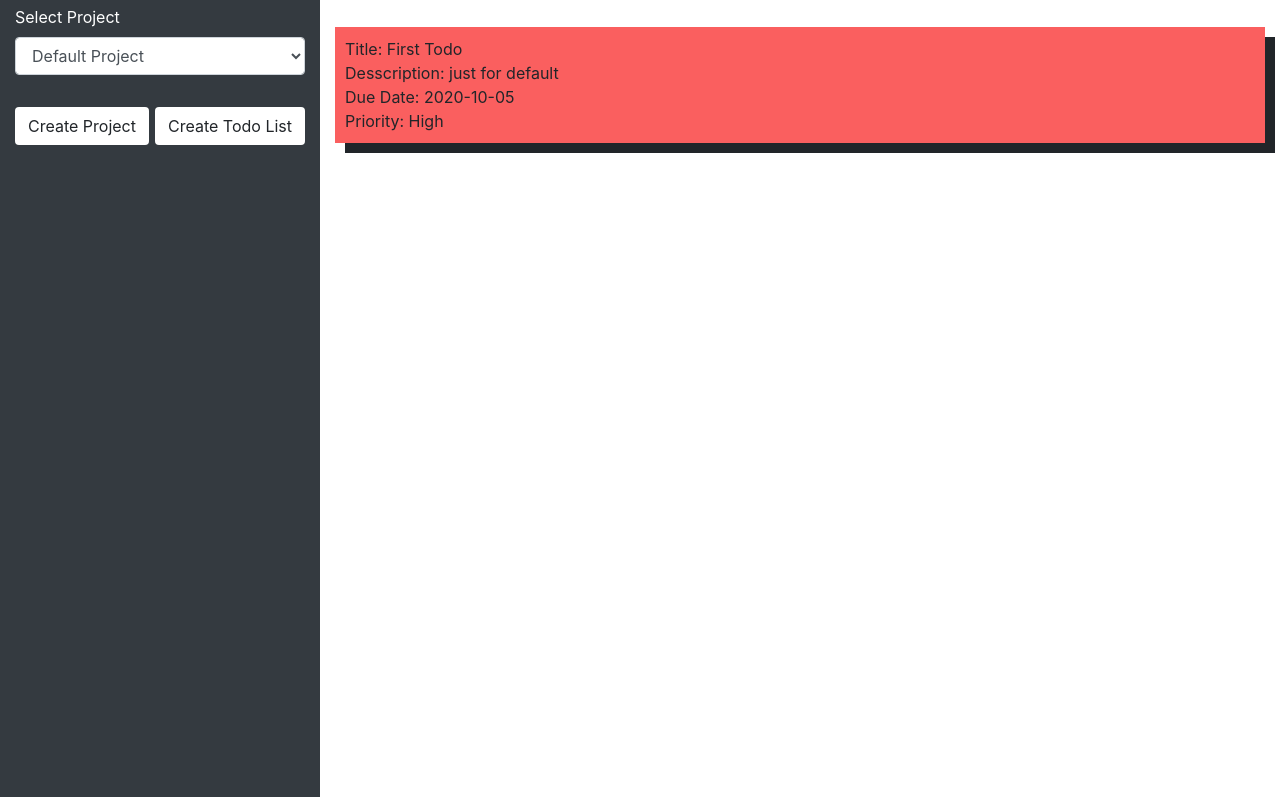
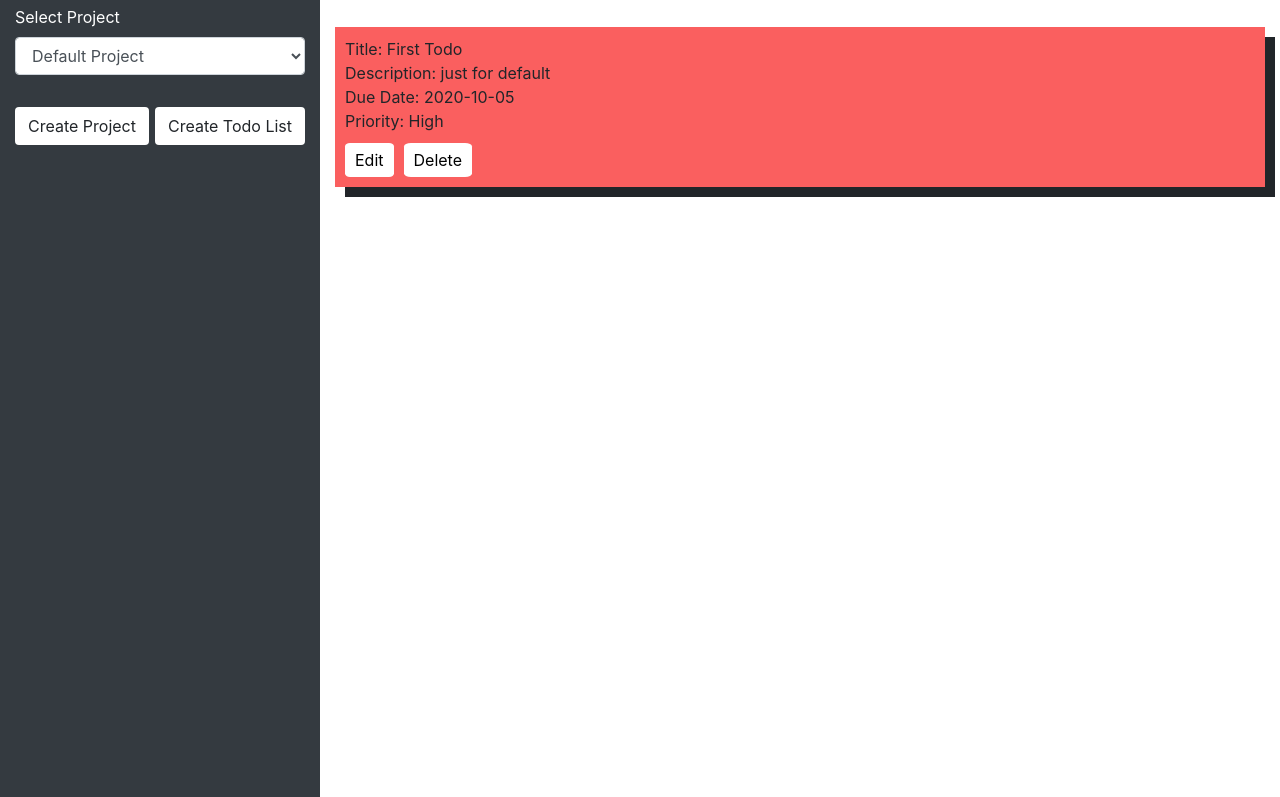
Before and after one commit to Mupa1/Todo-List, a website built with webpack: page dist/index.html in a window 1280 px wide. Shown: the part 83-880 px from the top of the page. Built offline with nearby package versions, Linux system fonts and the light colour scheme.

Commit message:
add edit and delete buttons on todos

```diff
--- a/src/dom.js
+++ b/src/dom.js
@@ -17,9 +17,11 @@ const todoPriority = document.querySelector('#todoPriority');
 const newTodo = document.querySelector('#newTodo');
 
 
+
 const todos = document.createElement('div');
 const todoDetails = document.createElement('p');
-const br = document.createElement('br');
+
+
 
 
 const todosContents = todoDetails.innerHTML;
--- a/src/index.js
+++ b/src/index.js
@@ -52,10 +52,18 @@ const renderCurrentProject = (currentProject) => {
           priorityBg(proj.todoList[i].priority, todoDiv);
           todoDiv.classList.add('todoDiv');
           let todoString = `Title: ${proj.todoList[i].title} </br>`;
-          todoString += `Desscription: ${proj.todoList[i].description} </br>`;
+          todoString += `Description: ${proj.todoList[i].description} </br>`;
           todoString += `Due Date: ${proj.todoList[i].dueDate} </br>`;
           todoString += `Priority: ${proj.todoList[i].priority} </br>`;
           todoDiv.innerHTML = todoString;
+          const editBtn = document.createElement('button');
+          const deleteBtn = document.createElement('button');
+          editBtn.innerHTML = 'Edit';
+          deleteBtn.innerHTML = 'Delete';
+          editBtn.classList.add('editBtn');
+          deleteBtn.classList.add('deleteBtn');
+          todoDiv.appendChild(editBtn);
+          todoDiv.appendChild(deleteBtn);
           todos.appendChild(todoDiv);
           mainContent.appendChild(todos);
         }
--- a/src/styles.css
+++ b/src/styles.css
@@ -22,6 +22,7 @@ header {
   display: none;
   background-color: #5c73f2;
 }
+
 .todoDiv {
   margin-top: 30px;
   margin-bottom: 10px;
@@ -38,6 +39,15 @@ header {
   background-color: rgb(129, 241, 163);
 }
 
+.editBtn,
+.deleteBtn {
+  background-color: #fff;
+  margin: 10px 10px 0 0;
+  border: none;
+  padding: 5px 10px;
+  border-radius: 10%;
+}
+
 @media only screen and (max-width: 767px) {
   .main {
     height: auto;
```
Also changed, not shown: dist/main.js.
